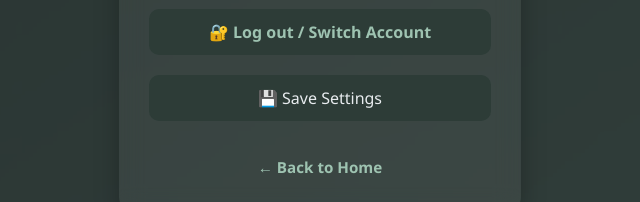
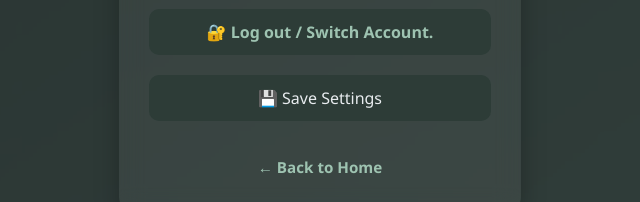
Before and after one commit to doaaa1901-ship-it/QuizyMath, a website: page public/settings.html in a window 1280 px wide. Shown: the part 368-570 px from the top of the page, 320-960 px from the left. Drawn offline with Linux system fonts and the light colour scheme; files whose address does not match are found by name.

Commit message:
no need1

```diff
--- a/public/settings.html
+++ b/public/settings.html
@@ -227,7 +227,7 @@
     <input type="text" id="nameInput" placeholder="Enter your name" />
 
     <button class="log-out">
-      <a href="log.html">🔐 Log out / Switch Account</a>
+      <a href="log.html">🔐 Log out / Switch Account.</a>
     </button>
 
     <button onclick="saveSettings()">💾 Save Settings</button>
```
